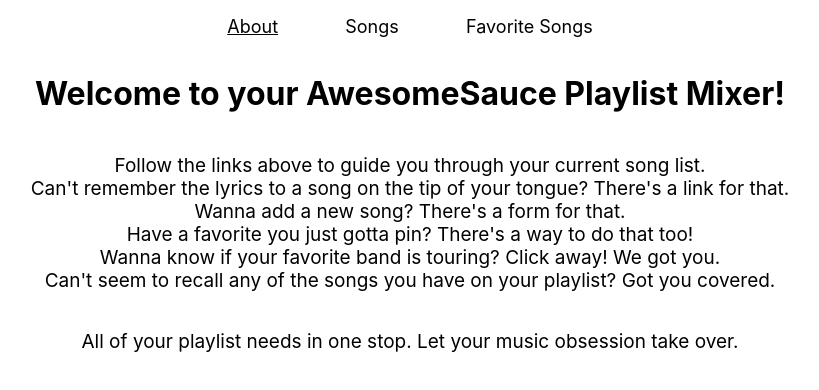
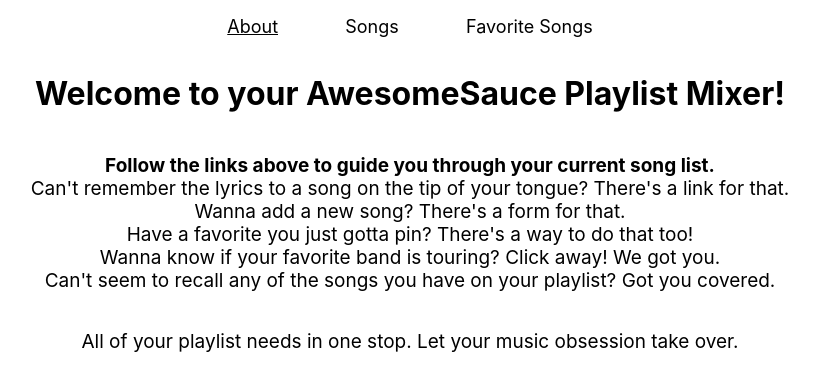
Before and after one commit to elilogbro/Awesomesauce-Playlist-Mixer, a React (Create React App) app: page / in a window 1280 px wide. Shown: the top 390 px of the page, without its empty margins (230-1049 px from the left). Built offline with nearby package versions, Linux system fonts and the light colour scheme; data requests are answered from the project's data file.

Commit message:
changes everywhere!

```diff
--- a/package.json
+++ b/package.json
@@ -13,11 +13,15 @@
     "styled-components": "^5.3.5",
     "web-vitals": "^2.1.4"
   },
+  "devDependencies": {
+    "json-server": "^0.15.1"
+  },
   "presets": [
     "@babel/preset-react"
   ],
   "scripts": {
     "start": "react-scripts start",
+    "server": "json-server --watch data/db.json -p 3004",
     "build": "react-scripts build",
     "eject": "react-scripts eject"
   },
--- a/src/components/About.js
+++ b/src/components/About.js
@@ -2,18 +2,19 @@ import React from 'react';
 
 function About() {
 
-    const arr = ['Follow the links above to guide you through your current song list.',
-        <br />, 'Can\'t remember the lyrics to a song on the tip of your tongue? There\'s a link for that.',
-        <br />, 'Wanna add a new song? There\'s a form for that.',
-        <br />, 'Have a favorite you just gotta pin? There\'s a way to do that too!',
-        <br />, 'Wanna know if your favorite band is touring? Click away! We got you.',
-        <br />, 'Can\'t seem to recall any of the songs you have on your playlist? Got you covered.'];
+
 
 
     return(
         <div className='new-line'>
             <h1>Welcome to your AwesomeSauce Playlist Mixer!</h1>
-            <p>{arr}</p>
+            <p> <b>Follow the links above to guide you through your current song list. </b>
+
+        <br /> Can't remember the lyrics to a song on the tip of your tongue? There's a link for that.
+        <br /> Wanna add a new song? There's a form for that.
+        <br /> Have a favorite you just gotta pin? There's a way to do that too!
+        <br /> Wanna know if your favorite band is touring? Click away! We got you.
+        <br /> Can't seem to recall any of the songs you have on your playlist? Got you covered. </p>
             <p>All of your playlist needs in one stop. Let your music obsession take over. </p>
         </div>
     )
--- a/src/components/App.js
+++ b/src/components/App.js
@@ -4,6 +4,7 @@ import NavLinks from './NavLinks';
 import About from './About';
 import SongList from './SongList';
 import FavoriteSongList from './FavoriteSongList';
+import Form from './Form';
 
 
 
--- a/src/components/Form.js
+++ b/src/components/Form.js
@@ -1,9 +1,10 @@
 import React from 'react';
 
 function Form() {
+
+
     return (
         <div className="form-container">
-            <button>Show Form</button>
             <form>
                 <input type="text" name="artist" placeholder="Artist"/>
                 <input type="text" name="title" placeholder="Song Title"/>
--- a/src/components/SongList.js
+++ b/src/components/SongList.js
@@ -1,9 +1,15 @@
-import React from 'react';
+import React, { useState } from 'react';
 import SongCard from "./SongCard"
 import Form from "./Form";
 
 function SongList({ songs, filterGenre }) {
     const songList = songs.map(song => <SongCard key={song.id} song={song} />)
+
+    const [showForm, setShowForm] = useState(true)
+
+    const handleForm = () => {
+        setShowForm(!showForm)
+    }
 
     return (
         <div className="songs-container">
@@ -16,7 +22,8 @@ function SongList({ songs, filterGenre }) {
                     <nav onClick={filterGenre}>Electronic</nav>
             </div>
             <div className="form-songlist-container">
-                <Form />
+                <button onClick={handleForm}>{showForm ? "Hide Form" : "Show Form"}</button>
+               {showForm ? <Form /> : null }
                 <div className="songlist-container">
                     {songList}
                 </div>
```
Also changed, not shown: src/components/NewSongForm.js (deleted, +0 -11 lines).
